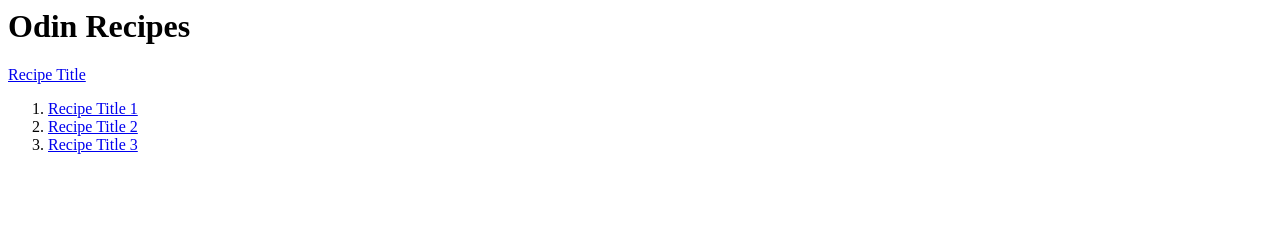
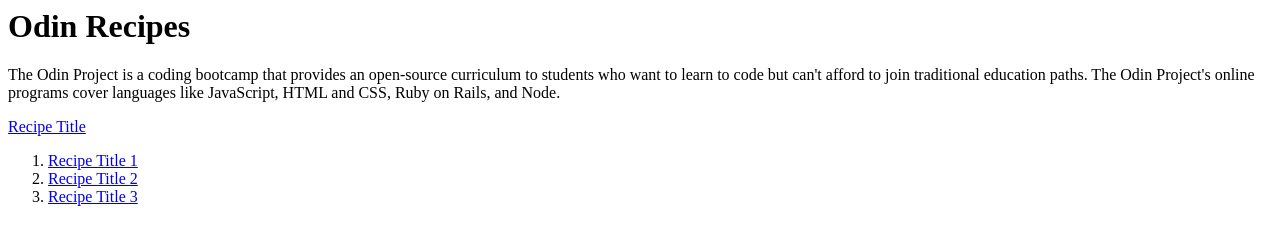
Before and after one commit to hacharles01/odin-recipes-, a plain HTML site: page index.html in a window 1280 px wide. Drawn offline with Linux system fonts and the light colour scheme.

Commit message:
initial files

```diff
--- a/index.html
+++ b/index.html
@@ -2,6 +2,11 @@
   <head><title>MY FIRST GITHUB PROGRAM</title></head>
   <body>
     <h1>Odin Recipes</h1>
+    <p>The Odin Project is a coding bootcamp that provides an open-source curriculum
+        to students who want to learn to code but can't afford to join traditional
+        education paths.
+        The Odin Project's online programs cover languages like JavaScript, HTML
+        and CSS, Ruby on Rails, and Node.</p>
     <a href="lasagna.html">Recipe Title</a>
     <ol>
         <li><a href="recipes/yourrecipe.html">Recipe Title 1</a></li>
```
